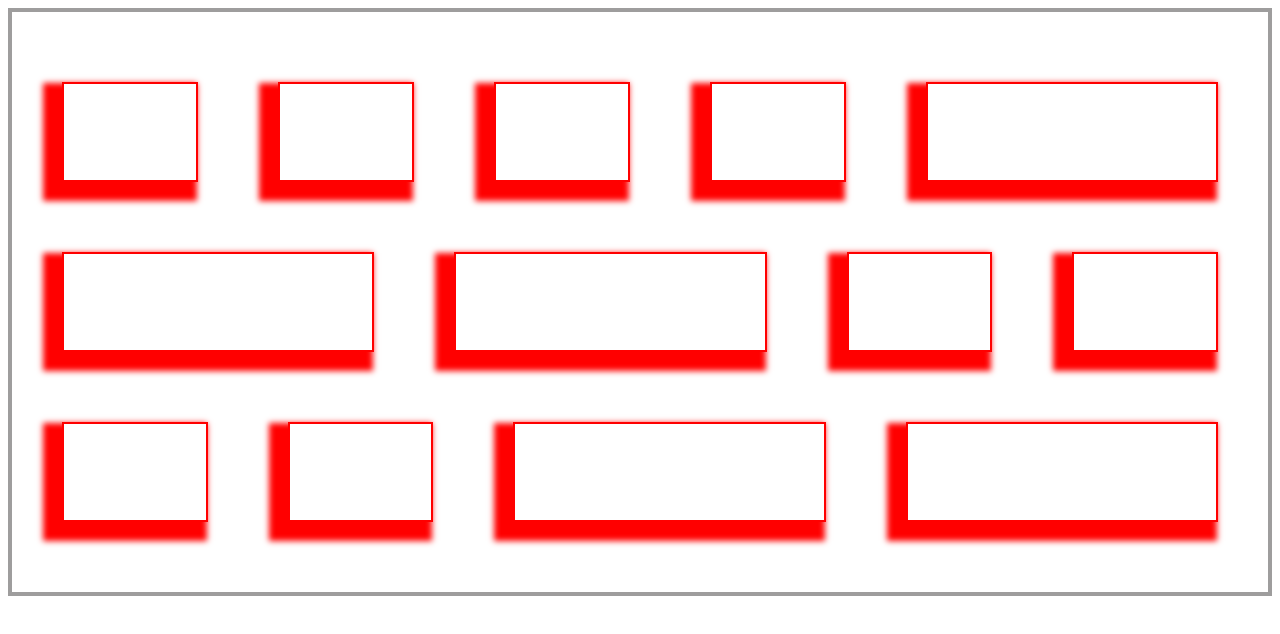
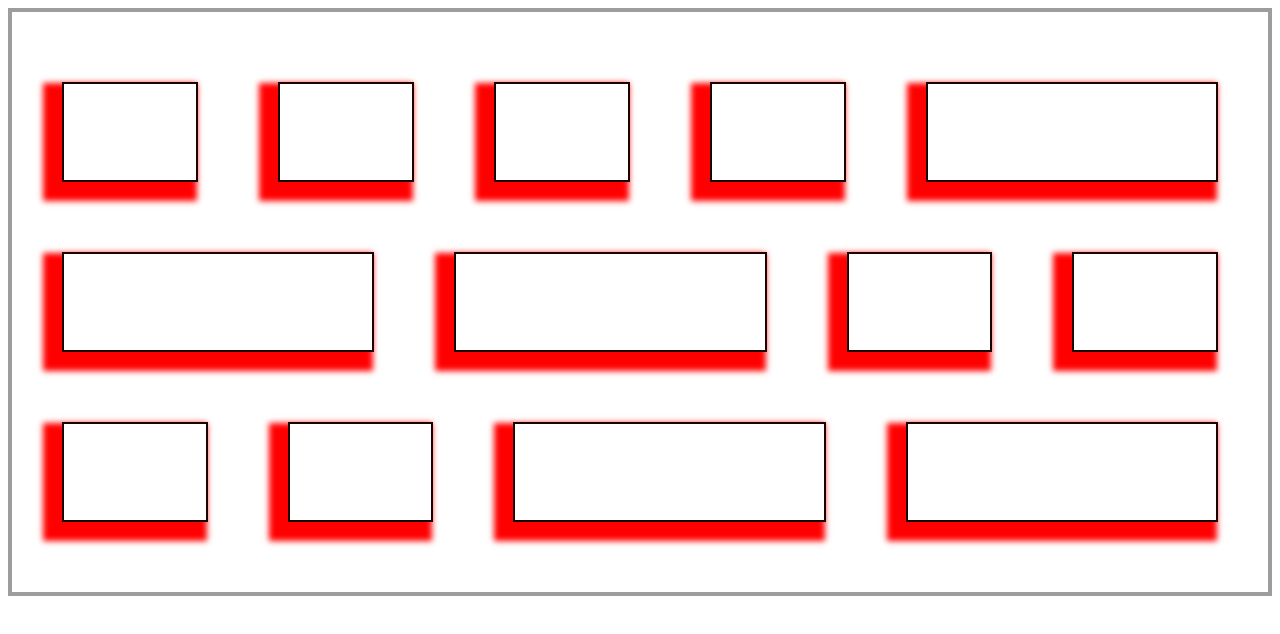
Before and after one commit to Rajeevzez/Grid-Class, a plain HTML site: page index.html in a window 1280 px wide. Drawn offline with Linux system fonts and the light colour scheme.

Commit message:
Change border from css sheet

```diff
--- a/css/style.css
+++ b/css/style.css
@@ -32,7 +32,7 @@
 
   div.cell {
     background: white;
-    border: 2px solid red;
+    border: 2px solid rgb(29, 2, 2);
     box-shadow: -10px 10px 6px 9px red;
 
   }
```
